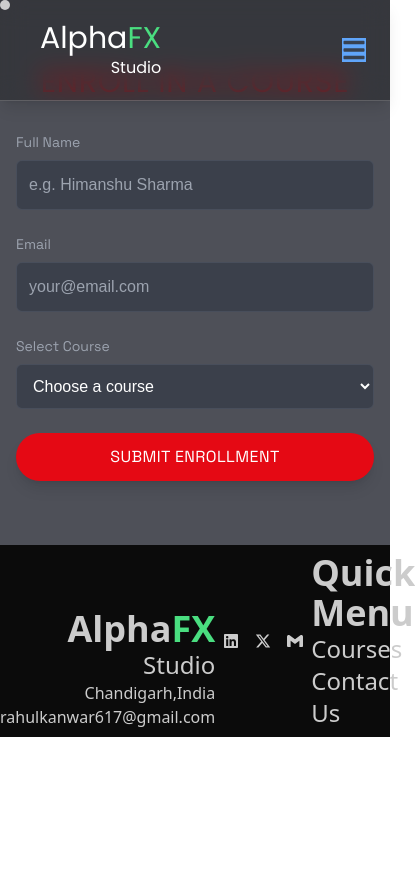
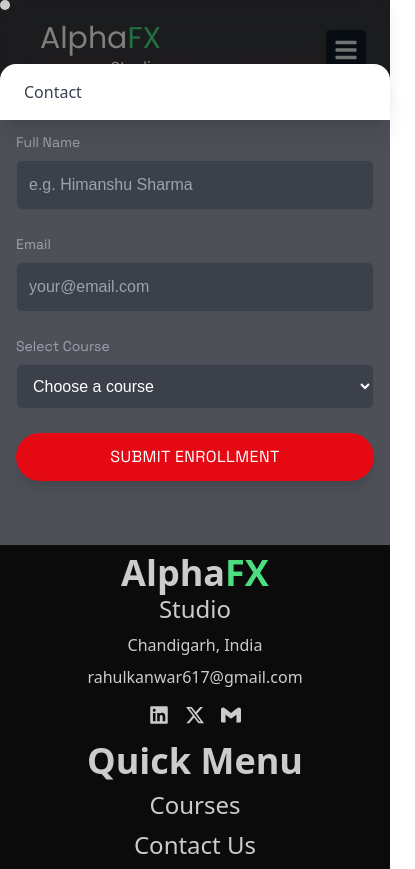
Before and after one commit to himanshugithubrepo/AlphaFX, a React (Vite) app: page /enroll in a window 390 px wide. Both pictures are taken after a click on the button "Toggle menu". Shown: the whole page, 415 px wide, since content can reach past the window. Before the commit the page ends 844 px from the top, so only its background shows below. Built offline with nearby package versions, Linux system fonts and the light colour scheme.

Commit message:
Fixed Some UI issues

```diff
--- a/src/components/Footer.jsx
+++ b/src/components/Footer.jsx
@@ -6,63 +6,47 @@ import { Link } from "react-router-dom";
 export default function Footer() {
   return (
     <>
-      <div className="flex w-full bg-[#0b0b0b] text-[#cccccc] py-2 ">
-        <div className="flex flex-col justify-end w-full ">
+      <div className="flex flex-col lg:flex-row w-full bg-[#0b0b0b] text-[#cccccc] py-2 gap-4 px-4">
+        {/* Left Column */}
+        <div className="flex flex-col justify-center lg:justify-end w-full gap-2">
           <div>
-            <div className="text-4xl lg:text-3xl font-bold text-end">Alpha<span className="text-green-400">FX</span></div>
-            <div className="text-2xl lg:text-xl text-end">Studio</div>
+            <div className="text-4xl lg:text-3xl font-bold text-center lg:text-end">
+              Alpha<span className="text-green-400">FX</span>
+            </div>
+            <div className="text-2xl lg:text-xl text-center lg:text-end">Studio</div>
           </div>
-          <div className="text-end">
-            <span>
-              <img src="" alt="" />
-            </span>
-            Chandigarh,India
-          </div>
-          <div className="text-end">
-            <span>
-              <img src="" alt="" />
-            </span>
-            rahulkanwar617@gmail.com
-          </div>
+          <div className="text-center lg:text-end">Chandigarh, India</div>
+          <div className="text-center lg:text-end">rahulkanwar617@gmail.com</div>
         </div>
-        <div className="flex w-full justify-center items-center">
 
-          <a
-            href="#"
-            target="_blank"
-            rel="noopener noreferrer"
-            className="px-2"
-          >
-            <FaLinkedin className="hover:text-slate-800" />
+        {/* Center Column (Social Icons) */}
+        <div className="flex justify-center items-center gap-4 w-full">
+          <a href="#" target="_blank" rel="noopener noreferrer">
+            <FaLinkedin className="text-xl hover:text-slate-300" />
           </a>
-          <a
-            href="#"
-            target="_blank"
-            rel="noopener noreferrer"
-            className="px-2"
-          >
-            <FaXTwitter className="hover:text-slate-800" />
+          <a href="#" target="_blank" rel="noopener noreferrer">
+            <FaXTwitter className="text-xl hover:text-slate-300" />
           </a>
-          <a href="mailto:rahulkanwar617@gmail.com" className="px-2">
-            <SiGmail className="hover:text-slate-100" />
+          <a href="mailto:rahulkanwar617@gmail.com">
+            <SiGmail className="text-xl hover:text-slate-300" />
           </a>
         </div>
-        <div className="flex flex-col justify-start w-full">
-          <div className="text-4xl lg:text-3xl font-bold">Quick Menu</div>
 
-          {/* <Link to="/projects">
-        <div className="text-2xl lg:text-xl font-light cursor-pointer">Projects</div>
-      </Link> */}
+        {/* Right Column (Quick Links) */}
+        <div className="flex flex-col justify-center lg:justify-start w-full gap-2">
+          <div className="text-4xl lg:text-3xl text-center lg:text-start font-bold">Quick Menu</div>
 
-      <Link to="/courses">
-        <div className="text-2xl lg:text-xl font-light cursor-pointer">Courses</div>
-      </Link>
+          <Link to="/courses">
+            <div className="text-2xl lg:text-xl text-center lg:text-start font-light cursor-pointer">
+              Courses
+            </div>
+          </Link>
 
-      <Link to="/contacts">
-        <div className="text-2xl lg:text-xl font-light cursor-pointer">Contact Us</div>
-      </Link>
-
-
+          <Link to="/contacts">
+            <div className="text-2xl lg:text-xl text-center lg:text-start font-light cursor-pointer">
+              Contact Us
+            </div>
+          </Link>
         </div>
       </div>
     </>
--- a/src/components/MobileMenuToggle.jsx
+++ b/src/components/MobileMenuToggle.jsx
@@ -1,13 +1,47 @@
-import { FaBars } from "react-icons/fa"; // Hamburger icon
+import { useState } from "react";
+import { Link } from "react-router-dom";
+import { FaBars } from "react-icons/fa";
 
 export default function MobileMenuToggle() {
+  const [isOpen, setIsOpen] = useState(false);
+
   return (
-    <button
-      className="block lg:hidden bg-blue-400 text-2xl text-gray-700"
+    <>
+      {/* Hamburger Button */}
+      <button
+        className="block lg:hidden p-2 bg-gray-900 text-2xl text-gray-200 rounded"
+        aria-label="Toggle menu"
+        onClick={() => setIsOpen(true)}
+      >
+        <FaBars />
+      </button>
 
-      aria-label="Toggle menu"
-    >
-      <FaBars />
-    </button>
+      {/* Mobile Modal Content - No Header */}
+      {isOpen && (
+        <div className="fixed inset-0 z-40 lg:hidden">
+          {/* Clickable background to close modal */}
+          <div
+            className="absolute inset-0 bg-black bg-opacity-50"
+            onClick={() => setIsOpen(false)}
+          />
+
+          {/* Navigation Items Container */}
+          <div className="absolute top-[64px] w-full bg-white rounded-t-2xl shadow-xl overflow-y-auto px-6 pt-4 pb-10 h-[calc(100%-64px)] transition-all duration-300">
+            <ul className="space-y-4 text-base">
+  <li className="border-b-2 border-transparent cursor-pointer text-gray-700 hover:border-gray-700 transition">
+    <Link to="/contacts" onClick={() => setIsOpen(false)}>Contact</Link>
+  </li>
+  <li className="border border-gray-500/30 rounded-full px-4 py-2
+    backdrop-blur-md bg-gray-800/90 text-gray-900
+    hover:bg-gray-700/40 hover:border-gray-400 transition duration-300
+    shadow-lg hover:shadow-xl cursor-pointer font-medium tracking-wide text-center">
+    <Link to="/courses" onClick={() => setIsOpen(false)}>Enroll to our Courses</Link>
+  </li>
+</ul>
+
+          </div>
+        </div>
+      )}
+    </>
   );
 }
--- a/src/pages/HomePage.jsx
+++ b/src/pages/HomePage.jsx
@@ -12,15 +12,17 @@ import SectionHead from "../components/SectionHead";
 export default function HomePage(){
     return(
     <>
-      <PortfolioHeader />
-      <IntroBox />
-      <AboutUs/>
-      <HorizontalScroller/>
+  <PortfolioHeader /> {/* fixed */}
 
-      <TeamSection/>
-      <Footer/>
+  <main className="pt-[64px] overflow-y-auto">
+    <IntroBox />
+    <AboutUs />
+    <HorizontalScroller />
+    <TeamSection />
+    <Footer />
+  </main>
+</>
 
-    </>
 
     )
 }
```
